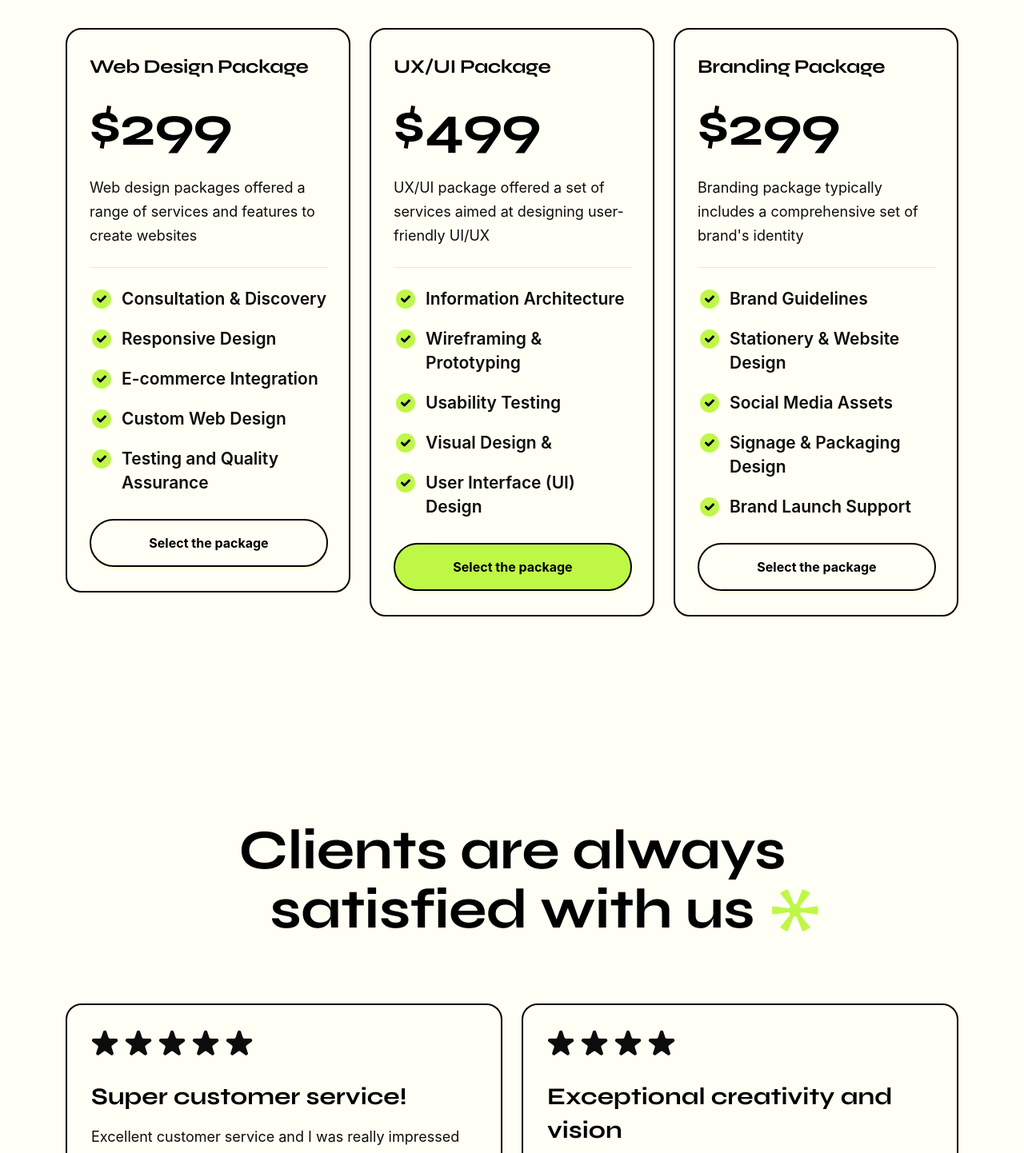
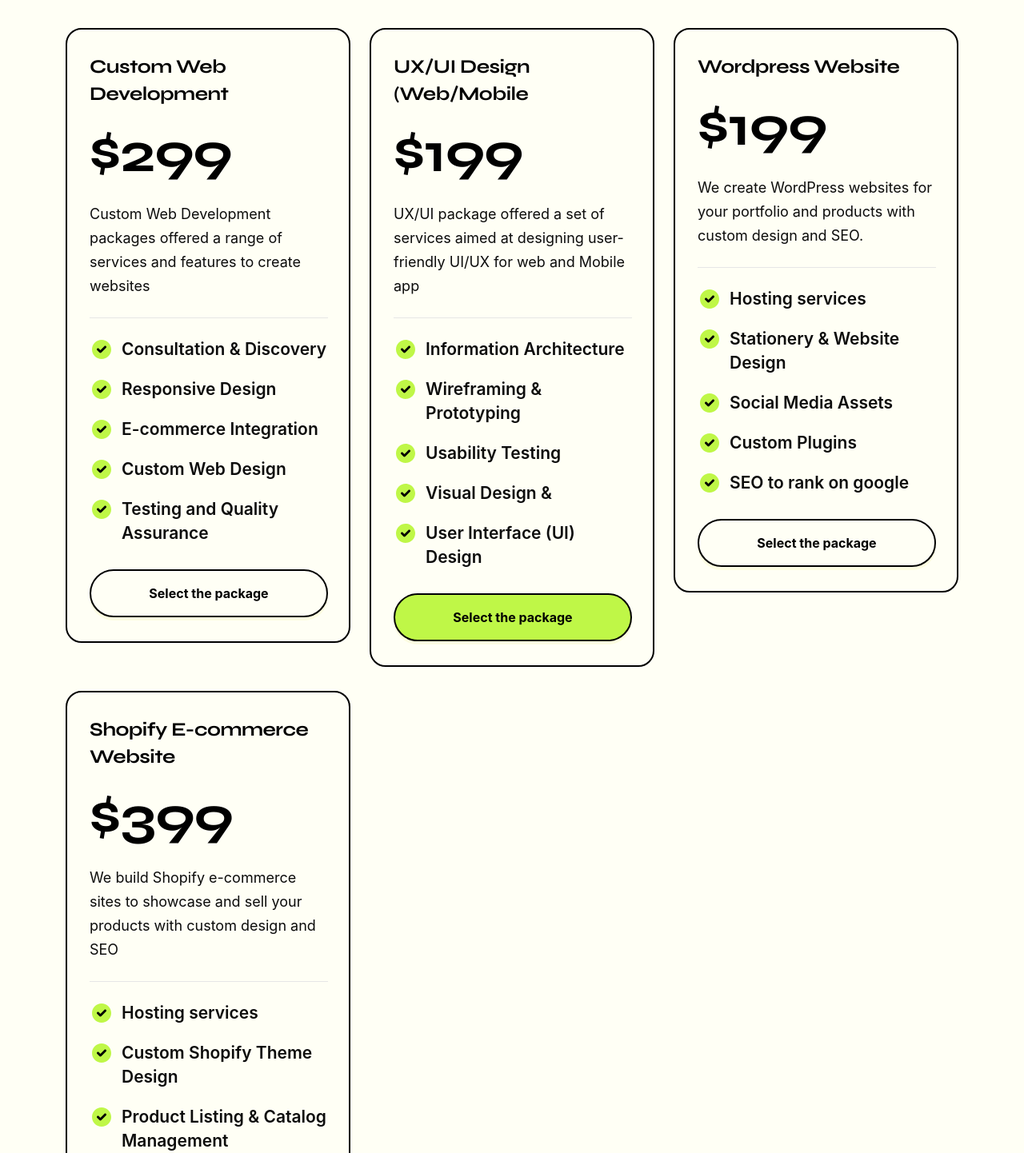
Before and after one commit to rajeshofficial/indiantechsolutions, a React (Vite) app: page /pricing in a window 1280 px wide. Shown: the part 860-2302 px from the top of the page at 80% size. Built offline with nearby package versions, Linux system fonts and the light colour scheme; a web font is replaced by a local one.

Commit message:
fotter improved

```diff
--- a/src/assets/css/main.css
+++ b/src/assets/css/main.css
@@ -10,10 +10,11 @@
 .brand-logo,
 .default-logo,
 .responsive-logo {
-	max-width: 128px;
+	max-width: 200px;
 	transition: all 0.4s;
 	position: relative;
 	margin-right: 35px;
+
 }
 @media (min-width: 576px) {
 	.site-navbar {
--- a/src/components/home-one/about/AboutCounter.jsx
+++ b/src/components/home-one/about/AboutCounter.jsx
@@ -5,7 +5,7 @@
 			<div className="aximo-counter-data">
 				<h2 className="aximo-counter-number">
 					<span className="aximo-counter">
-						<CountUp end={15} duration={3} redraw={true} enableScrollSpy />
+						<CountUp end={5} duration={3} redraw={true} enableScrollSpy />
 					</span>
 					+
 				</h2>
@@ -14,9 +14,9 @@
 			<div className="aximo-counter-data">
 				<h2 className="aximo-counter-number">
 					<span className="aximo-counter">
-						<CountUp end={120} duration={3} redraw={true} enableScrollSpy />
+						<CountUp end={67} duration={3} redraw={true} enableScrollSpy />
 					</span>
-					k
+
 				</h2>
 				<p>Successful projects</p>
 			</div>
--- a/src/components/home-one/about/index.jsx
+++ b/src/components/home-one/about/index.jsx
@@ -23,7 +23,7 @@
 						<div className="col-lg-4 offset-lg-1 d-flex align-items-center">
 							<p>
 								We work closely with our clients to know their objectives, target audience, unique
-								needs, and practical design solutions.
+								needs, and practical web design solutions.
 							</p>
 						</div>
 					</div>
--- a/src/components/home-one/footer/FooterBottom.jsx
+++ b/src/components/home-one/footer/FooterBottom.jsx
@@ -2,7 +2,7 @@
 function FooterBottom() {
 	return (
 		<>
-			<div className="col-lg-6">
+			<div className="col-lg-4">
 				<div className="aximo-footer-logo">
 					<a href="">
 						<img src={LogoWhiteImg} alt="Logo" />
@@ -11,7 +11,7 @@
 			</div>
 			<div className="col-lg-6">
 				<div className="aximo-copywright one">
-					<p> &copy; Copyright 2024, All Rights Reserved by Mthemeus</p>
+					<p> &copy; Copyright 2024, All Rights Reserved by Indian Tech Solutions </p>
 				</div>
 			</div>
 		</>
--- a/src/components/home-one/footer/FooterContent.jsx
+++ b/src/components/home-one/footer/FooterContent.jsx
@@ -22,7 +22,10 @@
         <ul>
             <li>Give us a call:</li>
             <li>
-							<a href="tel:(123) 456-7890">(123) 456-7890</a>
+                <a href="tel:+919999211391">+91 9999211391 (India)</a>
+            </li>
+            <li>
+                <a href="tel:+447500132151">+44 7500 132151 (UK)</a>
             </li>
         </ul>
     </div>
@@ -30,11 +33,12 @@
         <ul>
             <li>Send us an email:</li>
             <li>
-							<a href="mailto:info@mthemeus.com">info@mthemeus.com</a>
+                <a href="mailto:info@indiantechsolutions.com">info@indiantechsolutions.com</a>
             </li>
         </ul>
     </div>
 </div>
+
 			<div className="aximo-social-icon social-large">
 				<ul>
 					<li>
--- a/src/components/home-one/why-choose-us/Accordion.jsx
+++ b/src/components/home-one/why-choose-us/Accordion.jsx
@@ -31,7 +31,7 @@
 				</h3>
 				<div id="collapseTwo" className="accordion-collapse collapse" data-bs-parent="#aximo-accordion">
 					<div className="accordion-body">
-						rainstorming is a group creativity technique in which members attempt to find a conclusion.
+						rainstorming is a group creativity technique in which members attempt to find a conclusion  by reseaching on the idea .
 					</div>
 				</div>
 			</div>
@@ -48,7 +48,7 @@
 				</h3>
 				<div id="collapseThree" className="accordion-collapse collapse" data-bs-parent="#aximo-accordion">
 					<div className="accordion-body">
-						The completed design assets or final product are delivered with necessary documentation.
+						The completed web and phone application assets or final product are delivered with necessary documentation.
 					</div>
 				</div>
 			</div>
--- a/src/components/portfolio/one/PortfolioList.jsx
+++ b/src/components/portfolio/one/PortfolioList.jsx
@@ -31,7 +31,7 @@
 					<h2>
 						Have a wide range of
 						<span className="aximo-title-animation">
-							creative projects
+							creative  web projects
 							<span className="aximo-title-icon">
 								<img src={Star2Img} alt="star" />
 							</span>
--- a/src/components/pricing/PricingPlan.jsx
+++ b/src/components/pricing/PricingPlan.jsx
@@ -4,15 +4,15 @@
 const pricingPlanData = [
 	{
 		id: crypto.randomUUID(),
-		title: "Web Design Package",
+		title: "Custom Web Development ",
 		price: [
 			{ id: 1, value: 299 },
 			{
 				id: 2,
-				value: 399,
+				value: 99,
 			},
 		],
-		description: "Web design packages offered a range of services and features to create websites",
+		description: " Custom Web Development  packages offered a range of services and features to create websites",
 		features: [
 			"Consultation & Discovery",
 			"Responsive Design",
@@ -24,15 +24,15 @@
 	},
 	{
 		id: crypto.randomUUID(),
-		title: "UX/UI Package",
+		title: "UX/UI Design (Web/Mobile",
 		price: [
-			{ id: 1, value: 499 },
+			{ id: 1, value: 199 },
 			{
 				id: 2,
-				value: 599,
+				value: 59,
 			},
 		],
-		description: "UX/UI package offered a set of services aimed at designing user-friendly UI/UX",
+		description: "UX/UI package offered a set of services aimed at designing user-friendly UI/UX for web and Mobile app",
 		features: [
 			"Information Architecture",
 			"Wireframing & Prototyping",
@@ -44,23 +44,41 @@
 	},
 	{
 		id: crypto.randomUUID(),
-		title: "Branding Package",
+		title: "Wordpress Website ",
 		price: [
-			{ id: 1, value: 299 },
+			{ id: 1, value: 199 },
 			{
 				id: 2,
-				value: 399,
+				value: 99,
 			},
 		],
-		description: "Branding package typically includes a comprehensive set of brand's identity",
+		description: "We create WordPress websites for your portfolio and products with custom design and SEO. ",
 		features: [
-			"Brand Guidelines",
+			"Hosting services ",
 			"Stationery & Website Design",
 			"Social Media Assets",
-			"Signage & Packaging Design",
-			"Brand Launch Support",
+			" Custom Plugins ",
+			"SEO to rank on google ",
 		],
 		highlighted: false,
+	},
+	{
+		"id": crypto.randomUUID(),
+		"title": "Shopify E-commerce Website",
+		"price": [
+			{ "id": 1, "value": 399 },
+			{ "id": 2, "value": 99 }
+		],
+		"description": "We build Shopify e-commerce sites to showcase and sell your products with custom design and SEO",
+		"features": [
+			"Hosting services",
+			"Custom Shopify Theme Design",
+			"Product Listing & Catalog Management",
+			"Payment Gateway Integration",
+			"SEO to rank on Google",
+			"Mobile-optimized design"
+		],
+		"highlighted": false
 	},
 ];
 function PricingPlan() {
@@ -109,8 +127,11 @@
 						<PricingCard key={plan.id} plan={plan} frequency={frequency} />
 					))}
 				</div>
+
 			</div>
+
 		</div>
+
 	);
 }
 export default PricingPlan;
```
Also changed, not shown: src/assets/css/app.css, src/assets/images/logo/logo-dark.svg, src/assets/images/logo/logo-white.svg. Lines whose indentation alone changed are shown as unchanged.
